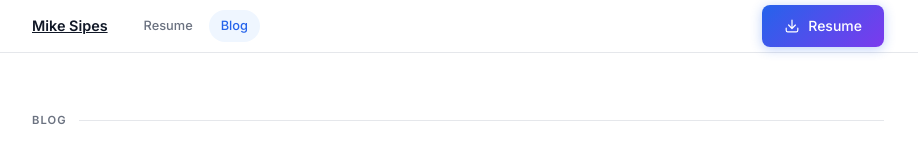
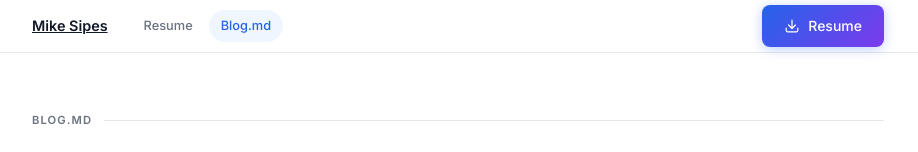
Before and after one commit to mikesipessr/MikeSipesResume, a React (Vite) app: page /blog in a window 1280 px wide. Shown: the top 152 px of the page, without its empty margins (182-1100 px from the left). Built offline with nearby package versions, Linux system fonts and the light colour scheme.

Commit message:
Updating the blog entry to be more specific on who created and changed the name of the blog to blog.md

```diff
--- a/scripts/prerender.mjs
+++ b/scripts/prerender.mjs
@@ -13,7 +13,7 @@ const SITE_NAME = 'Mike Sipes'
 const AUTHOR = 'Michael Sipes Sr.'
 const RESUME_TITLE = 'Mike Sipes - Principal Software Engineer | AI Systems | Healthcare Technology'
 const RESUME_DESCRIPTION = 'Michael (Mike) Sipes Sr. - Principal Software Engineer with 25+ years of experience architecting scalable SaaS platforms, AI-powered healthcare applications, LLM-driven architectures, and intelligent automation.'
-const BLOG_TITLE = 'Blog — Mike Sipes'
+const BLOG_TITLE = 'Blog.md — Mike Sipes'
 const BLOG_DESCRIPTION = 'Writing on AI systems, LLM-driven architectures, healthcare technology, and software engineering by Mike Sipes.'
 const DEFAULT_OG_IMAGE = '/Files/Mike Sipes Headshot.webp'
 
--- a/src/App.jsx
+++ b/src/App.jsx
@@ -62,12 +62,12 @@ function StickyNav() {
                   {label}
                 </a>
               ))}
-              <NavLink to="/blog" className="sticky-nav-link">Blog</NavLink>
+              <NavLink to="/blog" className="sticky-nav-link">Blog.md</NavLink>
             </>
           ) : (
             <>
               <NavLink to="/" end className="sticky-nav-link">Resume</NavLink>
-              <NavLink to="/blog" className={({ isActive }) => `sticky-nav-link ${isActive ? 'sticky-nav-link--active' : ''}`}>Blog</NavLink>
+              <NavLink to="/blog" className={({ isActive }) => `sticky-nav-link ${isActive ? 'sticky-nav-link--active' : ''}`}>Blog.md</NavLink>
             </>
           )}
         </div>
--- a/src/pages/BlogIndex.jsx
+++ b/src/pages/BlogIndex.jsx
@@ -7,7 +7,7 @@ export default function BlogIndex() {
   return (
     <main className="resume-body blog-body" role="main">
       <section className="section">
-        <h1 className="section-title">Blog</h1>
+        <h1 className="section-title">Blog.md</h1>
         {posts.length === 0 ? (
           <p>No posts yet.</p>
         ) : (
--- a/src/pages/Resume.jsx
+++ b/src/pages/Resume.jsx
@@ -207,7 +207,7 @@ export default function Resume() {
                 <MailIcon />
                 Contact Me
               </a>
-              <Link to="/blog" className="btn btn-secondary" aria-label="Read the blog">
+              <Link to="/blog" className="btn btn-secondary" aria-label="Read the blog.md">
                 <BlogIcon />
                 Blog
               </Link>
--- a/src/posts/2026-04-21-Building-an-Autonomous-Agent-in-Healthcare.md
+++ b/src/posts/2026-04-21-Building-an-Autonomous-Agent-in-Healthcare.md
@@ -8,7 +8,7 @@ coverAlt: Building an Autonomous Agent in Healthcare (Without the Hand-Waving)
 hideTitle: true
 ---
 
-Over the past year, my team replaced a pile of manual back-office work with an AI agent. Not a chatbot. A real autonomous worker that picks up a task, reads the chart, decides what to do, and actually does it — updates medication lists, writes appointment notes, discontinues old prescriptions, files lab results in the EHR.
+Over the past year, my team and I built an AI agent for a healthcare company to replace a pile of manual back-office work. Not a chatbot. A real autonomous worker that picks up a task, reads the chart, decides what to do, and actually does it — updates medication lists, writes appointment notes, discontinues old prescriptions, files lab results in the EHR.
 
 People love to wave their hands about "agentic AI." I want to show what it actually looks like under the hood, because the architecture is simpler — and more interesting — than the hype suggests. I'll keep the implementation details generic; the patterns below apply to any domain where an agent has to operate inside a third-party system of record and where mistakes have real consequences.
 
```
